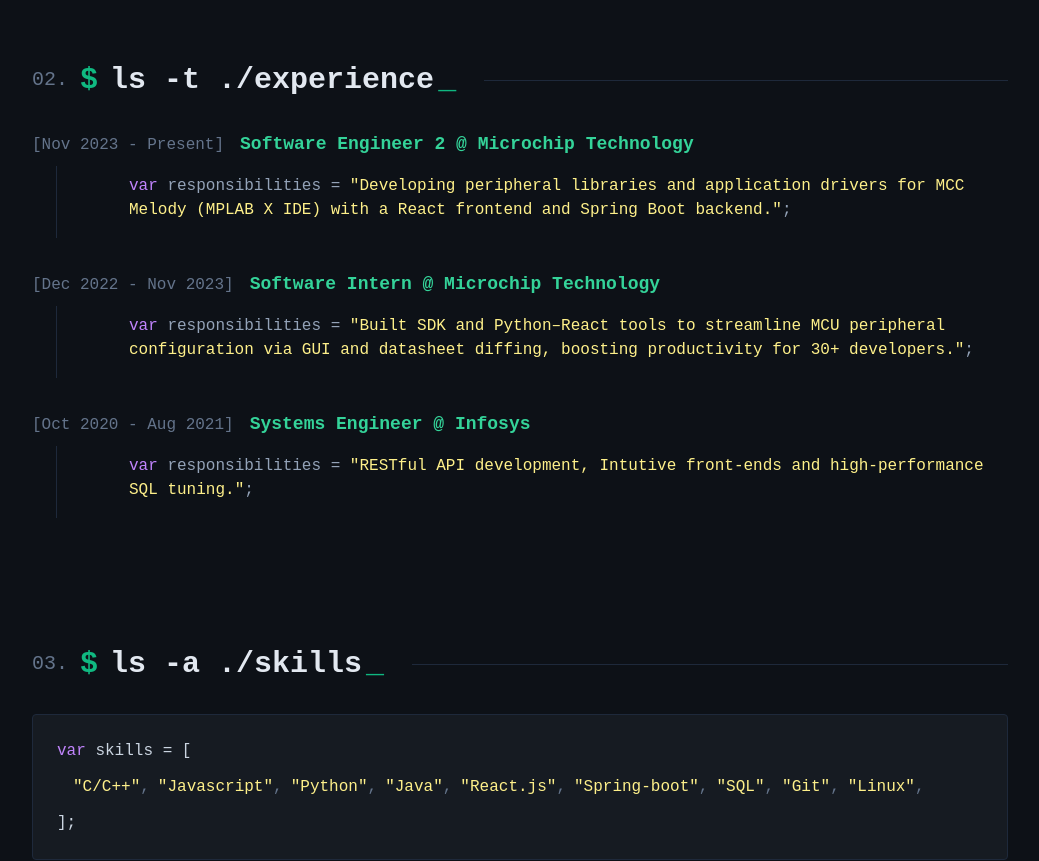
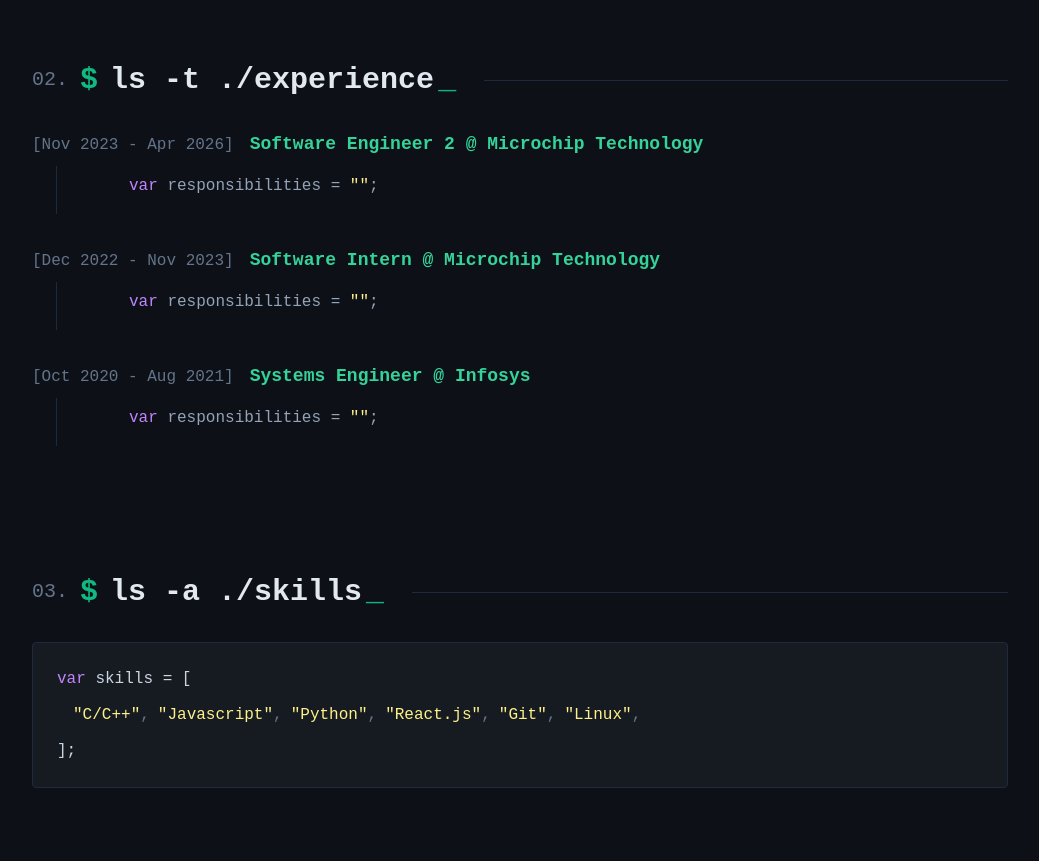
Before and after one commit to santhoshn315/Profile, a React (Vite) app: page / in a window 1280 px wide. Shown: the part 1280-2141 px from the top of the page, without its empty margins (120-1159 px from the left). Built offline with nearby package versions, Linux system fonts and the light colour scheme.

Commit message:
Update job roles and clear descriptions in data.js
Removed descriptions and updated employment dates for various roles.

```diff
--- a/src/data.js
+++ b/src/data.js
@@ -21,22 +21,22 @@
       id: 1,
       role: "Software Engineer 2",
       company: "Microchip Technology",
-      year: "Nov 2023 - Present",
-      desc: "Developing peripheral libraries and application drivers for MCC Melody (MPLAB X IDE) with a React frontend and Spring Boot backend.",
+      year: "Nov 2023 - Apr 2026",
+      desc: "",
     },
     {
       id: 2,
       role: "Software Intern ",
       company: "Microchip Technology",
       year: "Dec 2022 - Nov 2023",
-      desc: "Built SDK and Python–React tools to streamline MCU peripheral configuration via GUI and datasheet diffing, boosting productivity for 30+ developers.",
+      desc: "",
     },
     {
       id: 3,
       role: "Systems Engineer",
       company: "Infosys",
       year: "Oct 2020 - Aug 2021",
-      desc: "RESTful API development, Intutive front-ends and high-performance SQL tuning.",
+      desc: "",
     },
   ],
 
@@ -44,10 +44,7 @@
     "C/C++",
     "Javascript",
     "Python",
-    "Java",
     "React.js",
-    "Spring-boot",
-    "SQL",
     "Git",
     "Linux",
   ],
```
